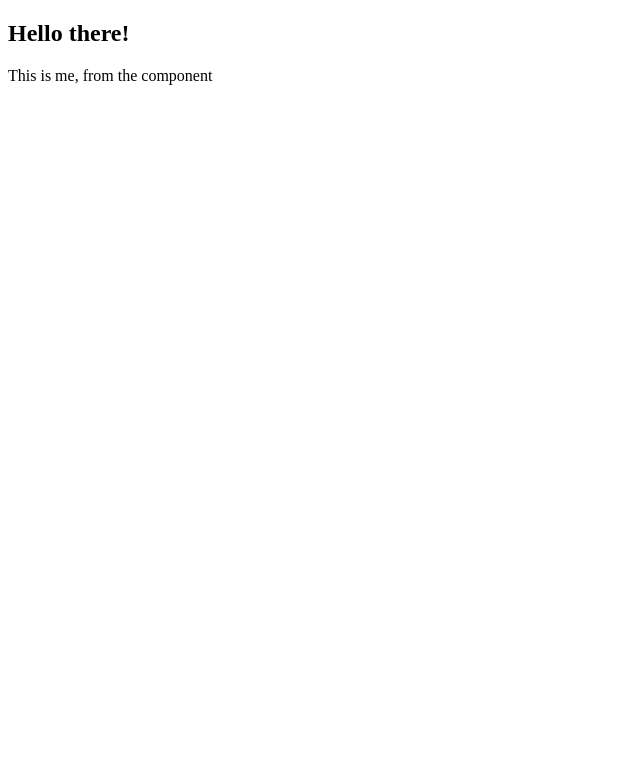
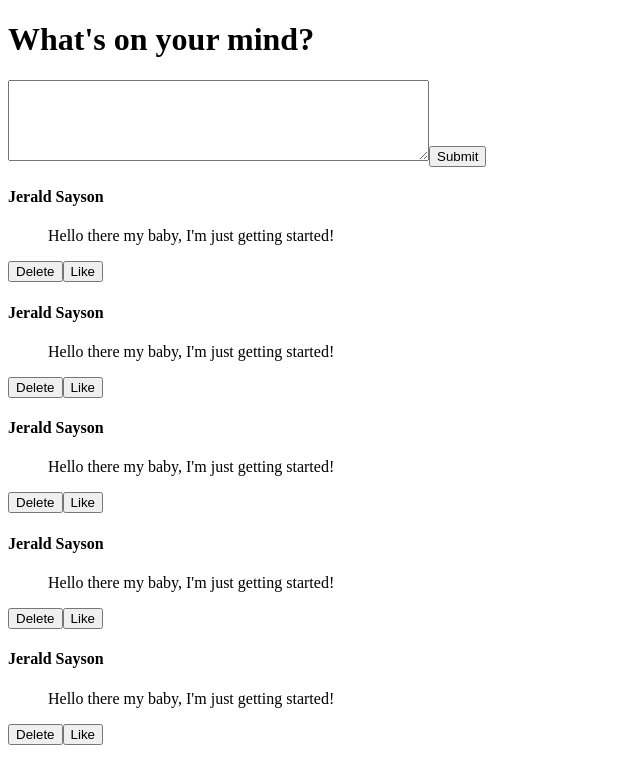
Before and after one commit to saysonjerald/react-practice, a React (Create React App) app: page / in a window 1280 px wide. Shown: the top 784 px of the page, without its empty margins (0-640 px from the left). Built offline with nearby package versions, Linux system fonts and the light colour scheme.

Commit message:
Added some Props

```diff
--- a/src/App.js
+++ b/src/App.js
@@ -1,12 +1,18 @@
 import React from 'react';
 
-//new imported component
-import TestComponent from './testComponent';
+//Imported component
+import CreateTweet from './components/CreateTweet';
+import TweeterList from './components/TweeterList';
 
 function App() {
+
+  const name = "Jerald Sayson";
+  const message = "Hello there my baby, I'm just getting started!"
+
   return (
     <div className="App">
-      <TestComponent />
+      <CreateTweet />
+      <TweeterList name={name} message={message} />
     </div>
   );
 }
--- /dev/null
+++ b/src/components/CreateTweet.js
@@ -0,0 +1,13 @@
+import React from 'react';
+
+const CreateTweet = () => {
+    return(
+        <form action="#">
+            <h1>What's on your mind?</h1>
+            <textarea name="tweet" id="tweet" cols="50" rows="5"></textarea>
+            <button>Submit</button>
+        </form>
+    )
+}
+
+export default CreateTweet;
--- /dev/null
+++ b/src/components/Tweet.js
@@ -0,0 +1,14 @@
+import React from 'react';
+
+const Tweet = ({name, message}) => {
+    return (
+        <div className="tweet">
+            <h4>{name}</h4>
+            <blockquote>{message}</blockquote>
+            <button>Delete</button>
+            <button>Like</button>
+        </div>
+    );
+}
+
+export default Tweet;
--- /dev/null
+++ b/src/components/TweeterList.js
@@ -0,0 +1,15 @@
+import React from 'react';
+import Tweet from './Tweet';
+
+const TweeterList = ({name, message}) => {
+    return (
+    <div className="tweetList">
+        <Tweet name={name} message={message}/>
+        <Tweet name={name} message={message}/>
+        <Tweet name={name} message={message}/>
+        <Tweet name={name} message={message}/>
+        <Tweet name={name} message={message}/>
+    </div>)
+}
+
+export default TweeterList;
```
